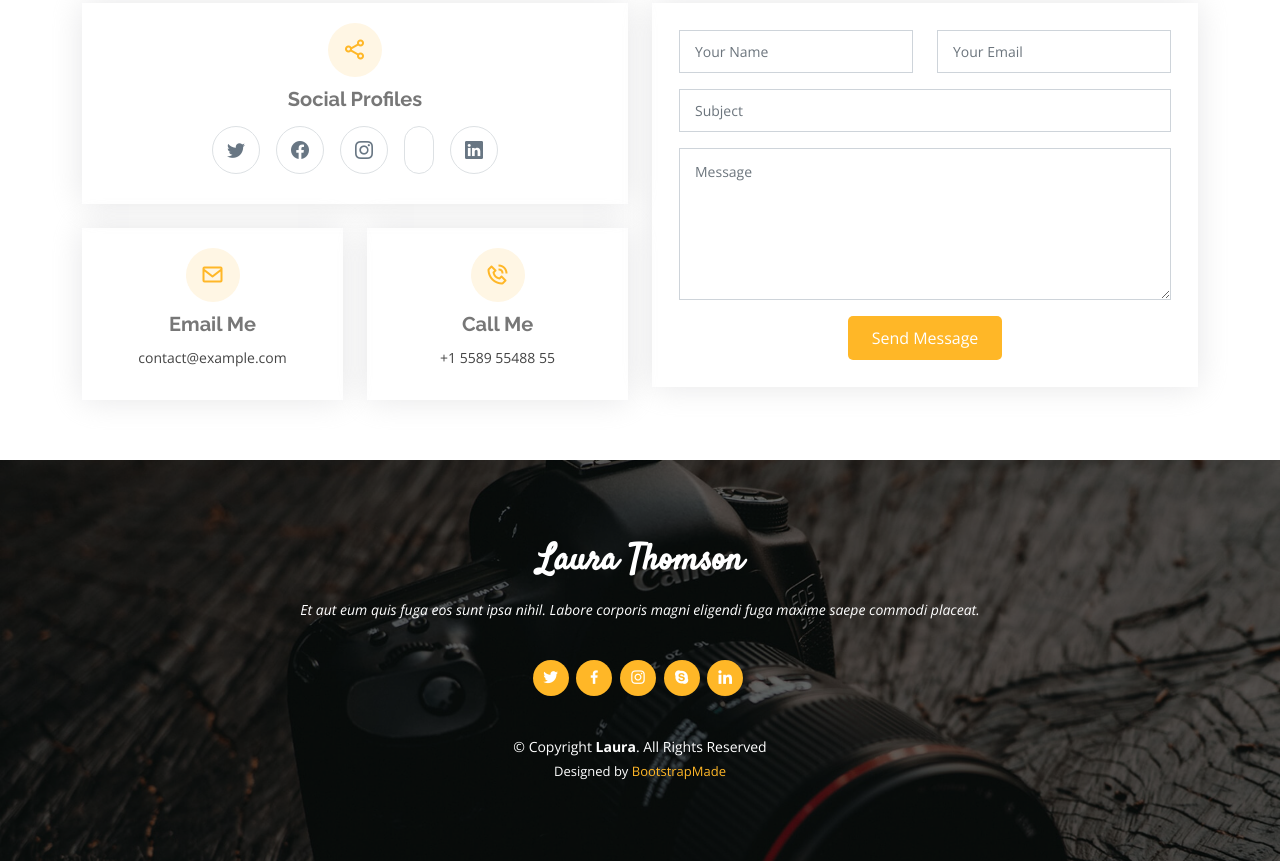
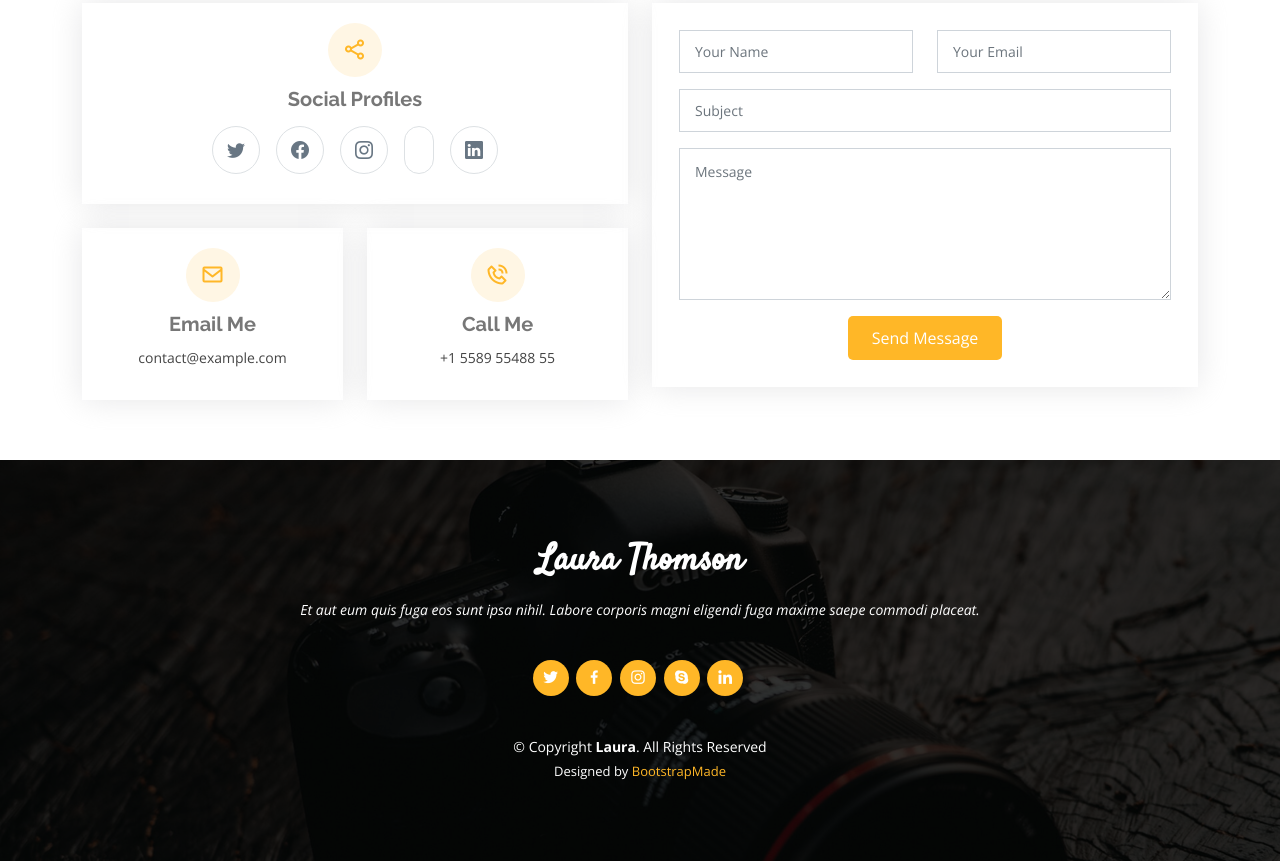
Before and after one commit to AuSuPhotography/MyPortfolio, a plain HTML site: page index.html in a window 1280 px wide. Shown: the part 6326-7187 px from the top of the page. Drawn offline with nearby package versions, Linux system fonts and the light colour scheme.

Commit message:
Update style.css

```diff
--- a/assets/css/style.css
+++ b/assets/css/style.css
@@ -1280,7 +1280,7 @@ section {
   right: 0;
   top: 0;
   bottom: 0;
-  background: rgba(0, 0, 0, 0.6);
+  background: rgba(0, 0, 0, 0.8);
 }
 
 #footer .container {
```
